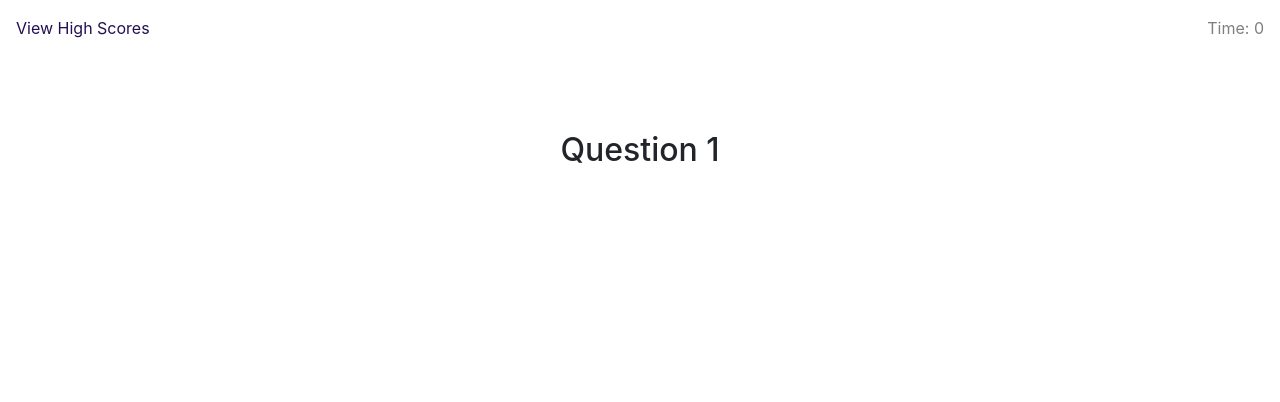
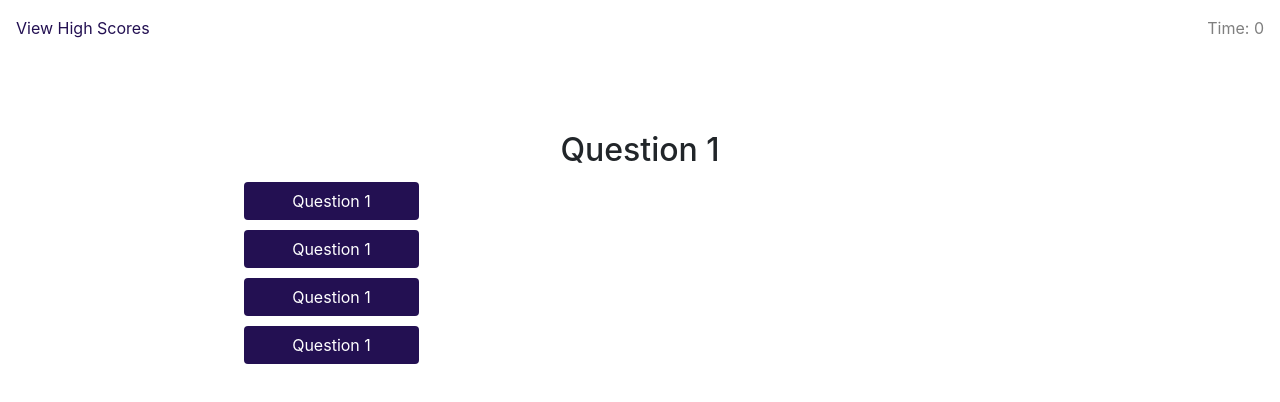
Before and after one commit to beccadoan/code-quiz, a plain HTML site: page index.html in a window 1280 px wide. Both pictures are taken after a click on the button "Start Quiz". Drawn offline with nearby package versions, Linux system fonts and the light colour scheme.

Commit message:
added js for first question and answers to pop up when start quiz is clicked

```diff
--- a/assets/css/style.css
+++ b/assets/css/style.css
@@ -22,6 +22,7 @@
 .answer-btn {
     background-color: rgba(35, 16, 82, 1);
     color: white;
+    width: 175px;
 }
 
 .answer-btn:hover {
--- a/assets/js/script.js
+++ b/assets/js/script.js
@@ -1,13 +1,18 @@
+
+// Initialize to first question
+var questionNumber = 0;
+
+// Quiz Questions and Answers
 var quizDate = {
     questions: ["Question 1", "Question 2", "Question 3", "Question 4"],
-    answers: [["A1","A2","A3","A4"],["A1","A2","A3","A4"],["A1","A2","A3","A4"],["A1","A2","A3","A4"]],
+    answers: [["Question 1","Question 1","Question 1","Question 1"],["A1","A2","A3","A4"],["A1","A2","A3","A4"],["A1","A2","A3","A4"]],
     correctAnswers: [0,4,1,2]
 }
 
 
 var startQuiz = function(){
-    //initialize to first question
-    var questionNumber = 0;
+
+
     // remove start quiz button
     $("#start-quiz").remove();
 
@@ -17,12 +22,21 @@ var startQuiz = function(){
     // change text in Header
     $("#question-here").text("Question 1").removeClass(".text-center")
 
-    var answerDivEl = $("<div></div>").addAttr("id", "answers-here");
+    var answerDivEl = $("<div></div>").attr("id", "answers-here");
     var answerListGroupEl = $("<ol></ol>")
-    spanEl.text("My span el");
-    answerDivEl.append(spanEl);
+
+    for (var i = 0; i < quizDate.questions.length; i++){
+        var answerListEl = $("<li></li>");
+        var answerBtnEl = $("<button></button>").attr("id", "answers-here-"+i.toString()).addClass("btn answer-btn");
+        $(answerBtnEl).text(quizDate.answers[questionNumber][i]);
+        answerListEl.append(answerBtnEl);
+        answerListGroupEl.append(answerListEl);
+    }
+    $(answerDivEl).append(answerListGroupEl);
 
     $('#main-content').append(answerDivEl);
+
+
 
 
 
--- a/index.html
+++ b/index.html
@@ -22,8 +22,8 @@
         </div>
       </nav>
 
-      <main id="main-content">
-          <div class="container my-fav-div">
+      <main>
+          <div class="container my-fav-div" id="main-content">
                 <h2 id="question-here" class="quiz-header text-center">Coding Quiz Challenge</h2>
                 <p class="quiz-description text-center" id="quiz-description">Try to answer the following code-related questions whithin the time limit.
                   Keep in mind that incorrect answers will penalize your score/time
```
